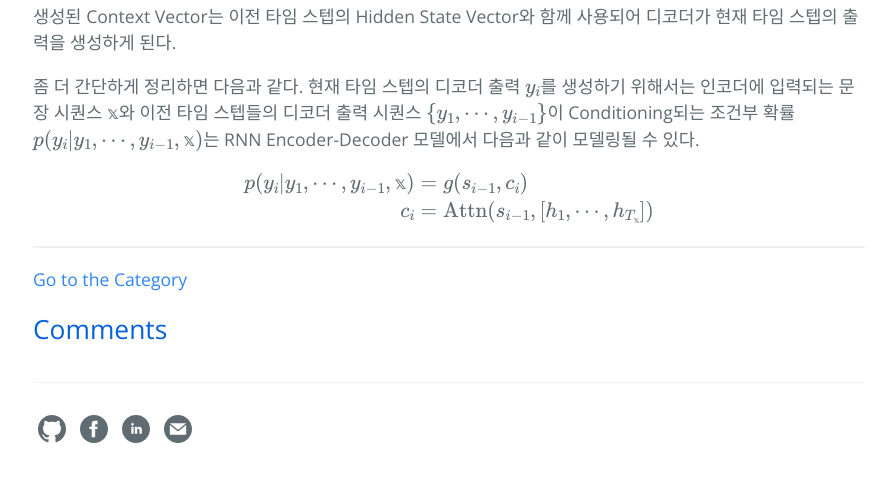
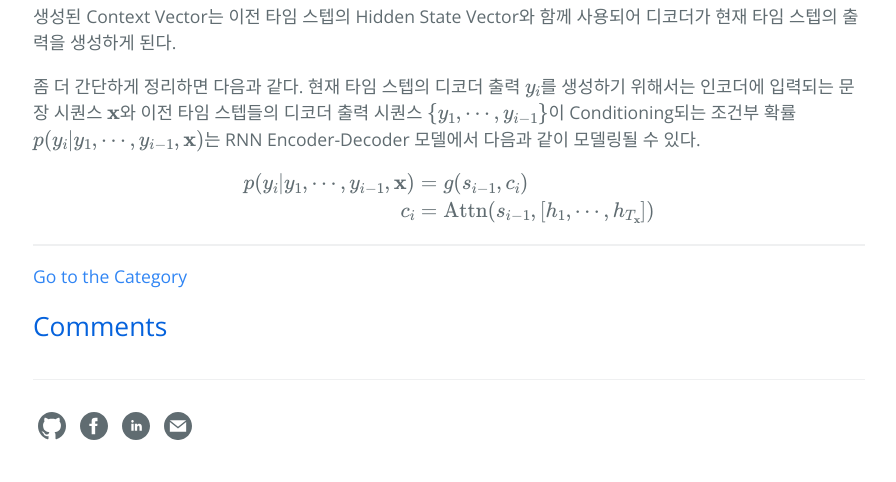
Before and after one commit to hcnoh/hcnoh.github.io, a Jekyll site: the page built from _posts/2018-12-11-tacotron.md, in a window 1280 px wide and 900 px high, scrolled down 2803 px. Shown: the part 403-885 px from the top of the window, without its empty margins (191-1087 px from the left). Built offline with Jekyll 4.4.1, drawn with Linux system fonts in a browser that asks for light colours; formulas are drawn with MathJax 3; comment, search, counter and statistics services are not loaded.

Commit message:
Update 2018-12-11-tacotron.md

```diff
--- a/_posts/2018-12-11-tacotron.md
+++ b/_posts/2018-12-11-tacotron.md
@@ -65,11 +65,11 @@ DeepVoice (2017):
 
 간단하게 정리하자면 Bahdanau Attention 같은 경우는 이전 타임 스텝의 디코더 Hidden State Vector와 인코더의 출력인 단어 임베딩 시퀀스를 입력으로 받아서 다음 현재 타임 스텝에서의 Context Vector를 생성한다. 이렇게 생성된 Context Vector는 이전 타임 스텝의 Hidden State Vector와 함께 사용되어 디코더가 현재 타임 스텝의 출력을 생성하게 된다.
 
-좀 더 간단하게 정리하면 다음과 같다. 현재 타임 스텝의 디코더 출력 $$y_i$$를 생성하기 위해서는 인코더에 입력되는 문장 시퀀스 $$\mathbb{x}$$와 이전 타임 스텝들의 디코더 출력 시퀀스 $$\{ y_1, \cdots, y_{i-1}\}$$이 Conditioning되는 조건부 확률 $$p(y_i \vert y_1,\cdots, y_{i-1}, \mathbb{x})$$는 RNN Encoder-Decoder 모델에서 다음과 같이 모델링될 수 있다.
+좀 더 간단하게 정리하면 다음과 같다. 현재 타임 스텝의 디코더 출력 $$y_i$$를 생성하기 위해서는 인코더에 입력되는 문장 시퀀스 $$\mathbf{x}$$와 이전 타임 스텝들의 디코더 출력 시퀀스 $$\{ y_1, \cdots, y_{i-1}\}$$이 Conditioning되는 조건부 확률 $$p(y_i \vert y_1,\cdots, y_{i-1}, \mathbf{x})$$는 RNN Encoder-Decoder 모델에서 다음과 같이 모델링될 수 있다.
 
 $$
 \begin{align*}
-p(y_i \vert y_1,\cdots, y_{i-1}, \mathbb{x}) & = g(s_{i-1}, c_i) \\
-c_i & = \text{Attn}(s_{i-1}, [h_1, \cdots, h_{T_{\mathbb{x}}}])
+p(y_i \vert y_1,\cdots, y_{i-1}, \mathbf{x}) & = g(s_{i-1}, c_i) \\
+c_i & = \text{Attn}(s_{i-1}, [h_1, \cdots, h_{T_{\mathbf{x}}}])
 \end{align*}
 $$
```
